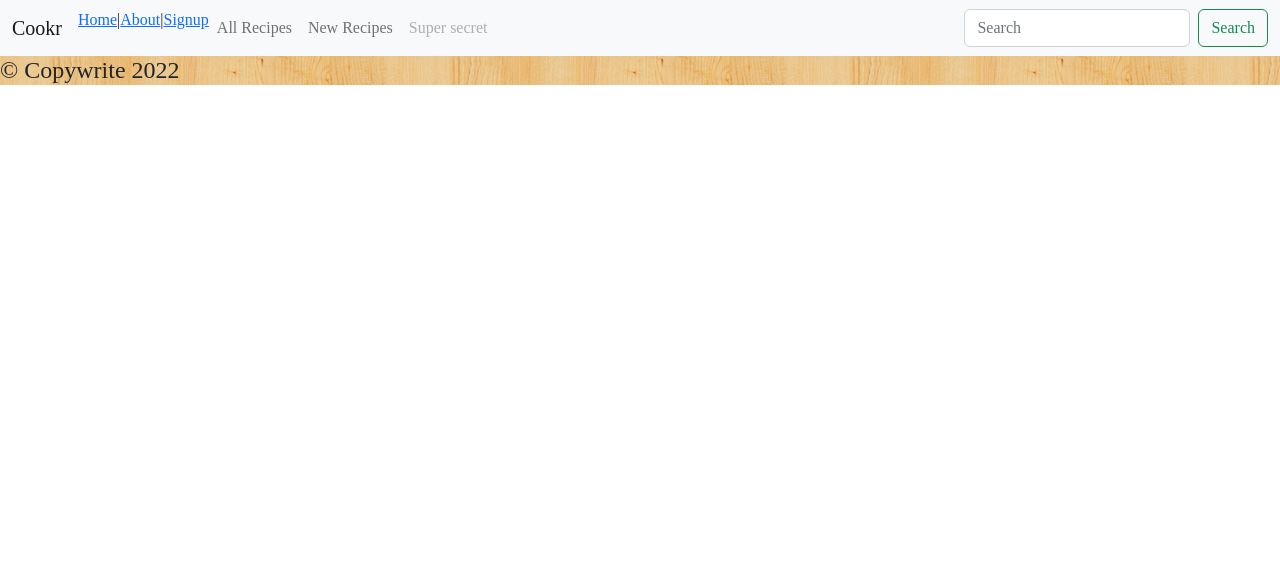
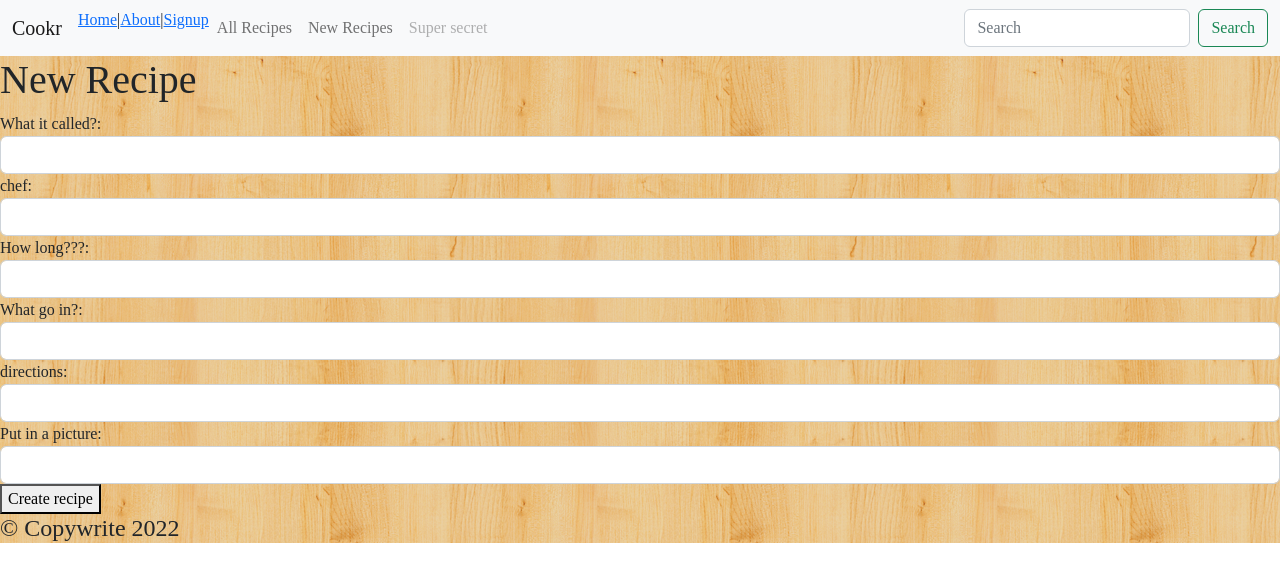
Before and after one commit to actualize-daytime-2022-09/cookbook-frontend, a React (Vite) app: page /recipes/new in a window 1280 px wide. Shown: the top 582 px of the page. Built offline with nearby package versions, Linux system fonts and the light colour scheme.

Commit message:
moves recipes new/create form into it's own route

```diff
--- a/src/App.jsx
+++ b/src/App.jsx
@@ -3,6 +3,7 @@ import { Footer } from "./Footer";
 import { Header } from "./Header";
 import { Home } from "./Home";
 import { About } from "./About"
+import { RecipesNew } from "./RecipesNew"
 
 
 function App() {
@@ -12,6 +13,7 @@ function App() {
         <Routes>
           <Route path="/" element={< Home />} />
           <Route path="/about" element={< About />} />
+          <Route path="/recipes/new" element={< RecipesNew />} />
         </Routes>
       <Footer />
     </BrowserRouter>
--- a/src/Header.jsx
+++ b/src/Header.jsx
@@ -40,7 +40,7 @@ export function Header() {
                   <a className="nav-link" href="#recipes-index">All Recipes</a>
                 </li>
                 <li className="nav-item">
-                  <a className="nav-link" href="#recipes-new">New Recipes</a>
+                  <a className="nav-link" href="/recipes/new">New Recipes</a>
                 </li>
 
                 <li className="nav-item">
--- a/src/Home.jsx
+++ b/src/Home.jsx
@@ -1,7 +1,7 @@
 import axios from "axios";
 import { useState, useEffect } from "react";
 import { RecipesIndex } from "./RecipesIndex";
-import { RecipesNew } from "./RecipesNew";
+
 import { Signup } from "./Signup";
 import { Login } from "./Login";
 import { LogoutLink } from "./LogoutLink";
@@ -29,11 +29,7 @@ export function Home() {
     setIsRecipesShowVisible(false);
   }
 
-  const handleCreateRecipe = (params) => {
-    axios.post("http://localhost:3000/recipes.json", params).then((response) => {
-      setRecipes([...recipes, response.data])
-    });
-  }
+
 
   const handleUpdateRecipe = (id, params) => {
     axios.patch(`http://localhost:3000/recipes/${id}.json`, params).then((response) => {
@@ -70,9 +66,7 @@ export function Home() {
           <Login />
           <LogoutLink />
         </div>
-        <div className="col-6">
-          <RecipesNew onRecipeCreate={handleCreateRecipe} />
-        </div>
+
       </div>
 
       <Modal show={isRecipesShowVisible} onClose={handleHideRecipe}>
--- a/src/RecipesNew.jsx
+++ b/src/RecipesNew.jsx
@@ -1,9 +1,18 @@
+import axios from "axios";
+
 export function RecipesNew(props) {
+  const handleCreateRecipe = (params) => {
+    axios.post("http://localhost:3000/recipes.json", params).then((response) => {
+      console.log(response, "Creating a recipe!")
+      window.location.href = "/";
+    });
+  }
+
   const handleSubmit = (event) => {
     event.preventDefault();
     const params = new FormData(event.target);
-    console.log("handleSubmit", params);
-    props.onRecipeCreate(params)
+    console.log("handleSubmit new recipe");
+    handleCreateRecipe(params)
     event.target.reset();
   };
 
```
